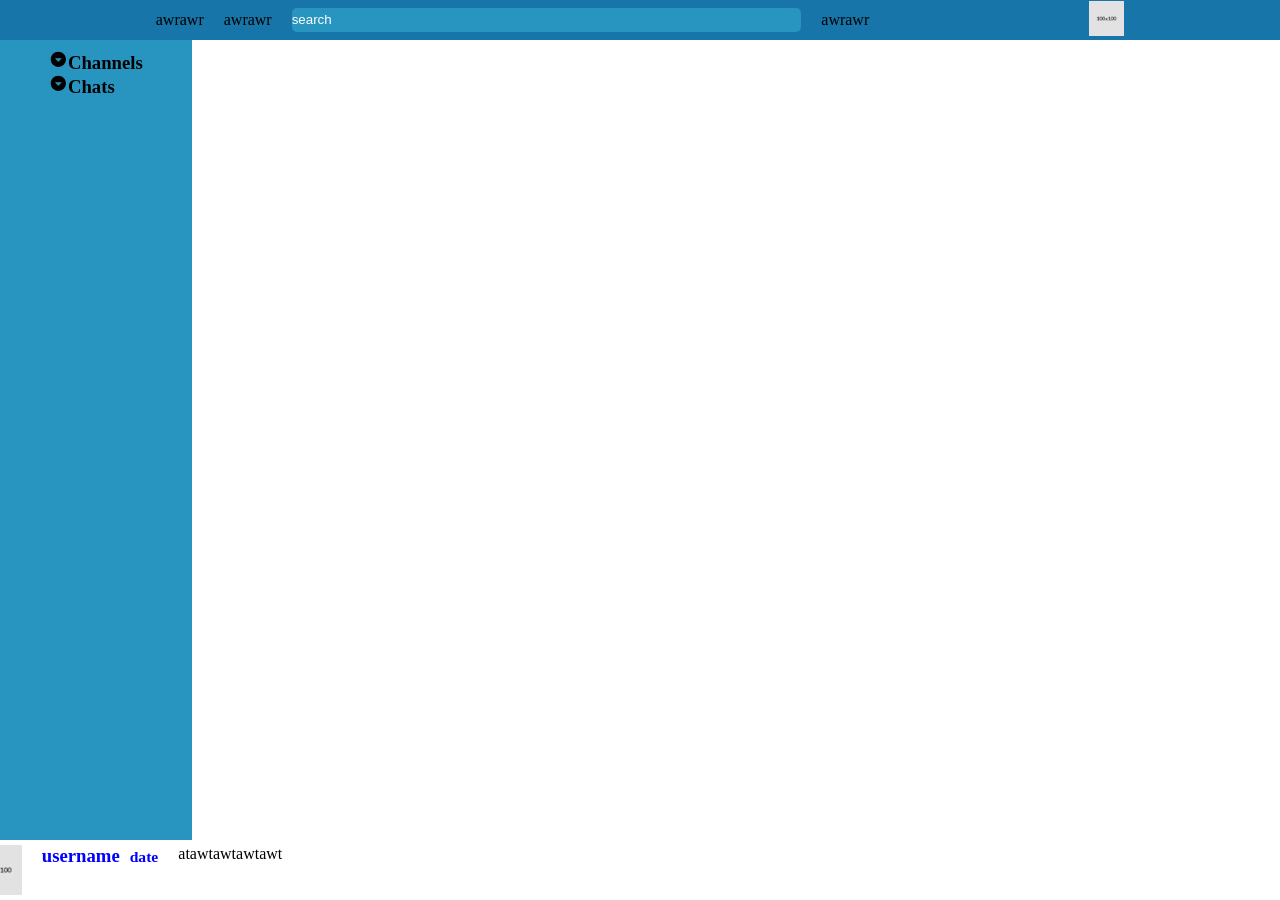
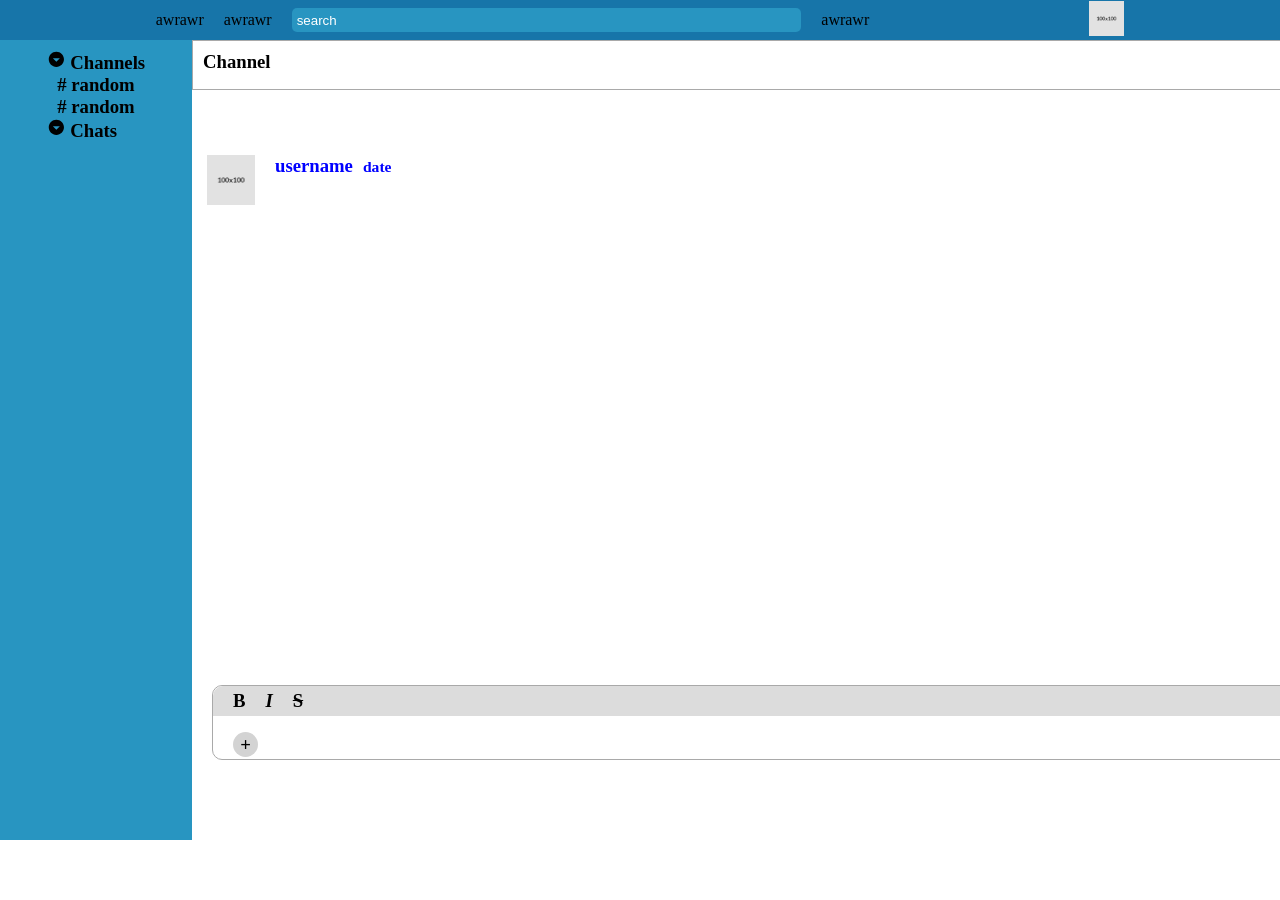
Before and after one commit to AlexTaylorCoder/Hermes, a React (Create React App) app in the folder client/: page /#/ in a window 1280 px wide. After the commit the page ends 840 px from the top, so only its background shows below. Built offline with nearby package versions, Linux system fonts and the light colour scheme; no server answers.

Commit message:
Contiuing homepage

```diff
--- a/client/package.json
+++ b/client/package.json
@@ -9,6 +9,7 @@
     "@testing-library/jest-dom": "^5.16.5",
     "@testing-library/react": "^13.3.0",
     "@testing-library/user-event": "^13.5.0",
+    "draft-js": "^0.11.7",
     "react": "^18.2.0",
     "react-dom": "^18.2.0",
     "react-icons": "^4.4.0",
--- a/client/src/App.jsx
+++ b/client/src/App.jsx
@@ -1,10 +1,10 @@
 import { useEffect, useState } from "react";
 import CreateAccount from "./user/createaccount";
 import Login from "./user/login";
-import PostMesssage from "./channel/postmessage";
-import Message from "./channel/message";
 import Sidebar from "./channel/sidebar";
 import Topbar from "./channel/topbar";
+import ChannelContainer from "./channel/channelcontainer";
+import PostMesssage from "./channel/postmessage";
 function App() {
   const [user,setUser] = useState({})
 
@@ -16,9 +16,11 @@ function App() {
   return (
     <div className="App">
     <Topbar/>
-    <Sidebar/>
+    <div className = "flex-items">
+      <Sidebar/>
+      <ChannelContainer/>
+    </div>
     {/* <CreateAccount/> */}
-    <Message />
     {/* <Login /> */}
     </div>
   );
--- /dev/null
+++ b/client/src/channel/channelcontainer.jsx
@@ -0,0 +1,24 @@
+import Message from "./message"
+import PostMesssage from "./postmessage";
+
+
+function ChannelContainer() {
+
+    return (
+        <div id ="channel-container">
+            <div className="channel-top">
+                <h3>Channel</h3>
+            </div>
+            <div className="message-container">
+                <Message />
+            </div>
+
+            <div className="post-message-container">
+                <PostMesssage/>
+            </div>
+        </div>
+    )
+}
+
+
+export default ChannelContainer
--- a/client/src/channel/message.jsx
+++ b/client/src/channel/message.jsx
@@ -6,11 +6,11 @@ function Message() {
         <div id = "message">
             <img src={src} height="50px" width="48px"/>
             <div className="message-header">
-                <h3>username</h3>
+                <div className="message-body">
+                    <h3>username</h3>
+                </div>
                 <h3><small>date</small></h3>
-            </div>
-            <div className="message-body">
-                <p>atawtawtawtawt</p>
+
             </div>
         </div>
     )
--- a/client/src/channel/postmessage.jsx
+++ b/client/src/channel/postmessage.jsx
@@ -1,41 +1,19 @@
-import { useEffect, useState } from "react"
+import { useState } from "react"
+import {Editor,EditorState,RichUtils} from "draft-js"
+import 'draft-js/dist/Draft.css';
 
 
 function PostMesssage() {
-    const [skip,setSkip] = useState(true)
-    const [bold,setBold] = useState(false)
-    const [italics,setItalics] = useState(false)
-    const [strike,setStrike] = useState(false)
+    const [editorState, setEditorState] = useState(() => EditorState.createEmpty());
 
-    const [text,setText] = useState("")
-
-    // useEffect(()=> {
-    //     if (skip) setSkip(false)
-    //     else {
-    //         if (bold === true) {
-    //             setText("<b>")
-    //         }
-    //         else {
-    //             setText(...text,"</b>")
-    //         }
-    // }
-    // },[bold])
-
-
-    console.log(text)
-    console.log(bold)
-    function handleInput(e) {
-
-        setText(e.target.value)
-    }
     return (
         <div id = "post-message">
             <div className="post-message-top">
-               <h3 onClick={()=>setBold(!bold)}>B</h3>
-               <h3 onClick={()=>setItalics(!italics)}><i>I</i></h3>
-               <h3 onClick={()=>setStrike(!strike)}><s>S</s></h3>
+               <h3 onClick={()=>RichUtils.toggleInlineStyle("BOLD")}>B</h3>
+               <h3 onClick={()=>RichUtils.toggleInlineStyle("BOLD")}><i>I</i></h3>
+               <h3 onClick={()=>RichUtils.toggleInlineStyle("BOLD")}><s>S</s></h3>
             </div>
-            <textarea style={ bold ? {fontWeight:"bold"} : {fontWeight: "normal"}} onChange={handleInput} value={text}/>
+            <Editor editorState={editorState} onChange={setEditorState} />
             <div className = "post-message-bottom">
                 <div className = "box-icon">
                     <h3>+</h3>
--- a/client/src/channel/sidebar.jsx
+++ b/client/src/channel/sidebar.jsx
@@ -1,13 +1,16 @@
-import {IoMdArrowDropdownCircle} from "react-icons/io"
+import { useState } from "react"
+import {IoMdArrowDropdownCircle,IoMdArrowDropupCircle} from "react-icons/io"
 
 function Sidebar() {
     //Contains channels and at bottom creatte channel
+    const [expandChannel,setExpandChannel] = useState(true)
     return (
 
         <div id = "sidebar">
             <div className="sidebar-area">
-                <h3><IoMdArrowDropdownCircle/>Channels</h3>
-                <h3><IoMdArrowDropdownCircle/>Chats</h3>
+                <h3 onClick={()=>setExpandChannel(!expandChannel)}> {expandChannel ? <IoMdArrowDropdownCircle/> : <IoMdArrowDropupCircle/>}  Channels</h3>
+                {expandChannel ? <div className="expand-channels"><h3># random</h3><h3> # random</h3></div> : null}
+                <h3><IoMdArrowDropdownCircle/> Chats</h3>
             </div>
         </div>
     )
--- a/client/src/index.css
+++ b/client/src/index.css
@@ -7,6 +7,10 @@
 **::after, **::before {
   padding: 0;
   margin: 0;
+}
+
+:root {
+  overflow: hidden;
 }
 
 input, textarea {
@@ -67,6 +71,7 @@ textarea:focus {
   flex-direction: row;
 }
 #topbar .topbar-search-input {
+  padding: 5px;
   width: 40%;
   height: 70%;
   border-radius: 5px;
@@ -88,6 +93,28 @@ textarea:focus {
   justify-content: center;
 }
 
+#channel-container {
+  display: flex;
+  flex-direction: column;
+}
+#channel-container .channel-top {
+  position: fixed;
+  height: 50px;
+  border: 1px solid darkgray;
+  width: 100%;
+  padding: 10px;
+}
+#channel-container .message-container {
+  margin-top: 100px;
+  padding: 10px;
+}
+#channel-container .post-message-container {
+  padding: 20px;
+  position: fixed;
+  bottom: 20px;
+  width: 100%;
+}
+
 #sidebar {
   display: flex;
   padding: 10px;
@@ -103,6 +130,16 @@ textarea:focus {
   display: flex;
   flex-direction: column;
 }
+#sidebar .expand-channels {
+  display: flex;
+  flex-direction: column;
+  align-items: center;
+  justify-content: center;
+}
+
+.flex-items {
+  display: flex;
+}
 
 #message {
   display: flex;
@@ -110,7 +147,7 @@ textarea:focus {
   flex-direction: row;
   justify-content: center;
   align-items: flex-start;
-  width: 20%;
+  width: 100%;
   gap: 20px;
 }
 #message .message-header {
@@ -124,11 +161,12 @@ textarea:focus {
 #message .message-body {
   display: flex;
   flex-direction: column;
+  flex-wrap: wrap;
 }
 
 #post-message {
   margin: 0 auto;
-  width: 50%;
+  width: 100%;
   border-radius: 10px;
   border: 1px solid darkgray;
 }
--- a/client/src/index.scss
+++ b/client/src/index.scss
@@ -11,6 +11,9 @@ $formsecondary: rgba(23,117,169,255);
 **::after,**::before {
     padding: 0;
     margin:0
+}
+:root {
+    overflow: hidden;
 }
 
 input, textarea {
@@ -68,6 +71,7 @@ textarea:focus {
     gap:20px;
     flex-direction: row;
     .topbar-search-input {
+        padding: 5px;
         width: 40%;
         height: 70%;
         border-radius: 5px;
@@ -81,6 +85,27 @@ textarea:focus {
         justify-content: flex-end;
         margin-left: 200px;
         justify-content: center;
+    }
+}
+#channel-container {
+    display: flex;
+    flex-direction: column;
+    .channel-top {
+        position:fixed;
+        height: 50px;
+        border: 1px solid darkgray;
+        width:100%;
+        padding: 10px;
+    }
+    .message-container {
+        margin-top: 100px;
+        padding: 10px;
+    }
+    .post-message-container {
+        padding: 20px;
+        position: fixed;
+        bottom: 20px;
+        width: 100%;
     }
 }
 #sidebar {
@@ -97,6 +122,15 @@ textarea:focus {
         display: flex;
         flex-direction: column;
     }
+    .expand-channels {
+        display: flex;
+        flex-direction: column;
+        align-items: center;
+        justify-content: center;
+    }
+}
+.flex-items {
+    display: flex;
 }
 #message {
     display: flex;
@@ -104,8 +138,7 @@ textarea:focus {
     flex-direction: row;
     justify-content: center;
     align-items: flex-start;
-    width: 20%;
-
+    width: 100%;
     gap: 20px;
     .message-header {
         display: flex;
@@ -118,6 +151,7 @@ textarea:focus {
     .message-body {
         display:flex;
         flex-direction: column;
+        flex-wrap: wrap;
     }
     // p {
     //     inline-size: 70%;
@@ -127,7 +161,7 @@ textarea:focus {
 }
 #post-message {
     margin: 0 auto;
-    width: 50%;
+    width: 100%;
     border-radius: 10px;
     border: 1px solid darkgray;
     .post-message-top {
--- a/client/src/user/createaccount.jsx
+++ b/client/src/user/createaccount.jsx
@@ -40,7 +40,7 @@ function CreateAccount({onLogin}) {
                     <input id = "last_name" type = "text" placeholder = "Last Name" value = {lastName} onChange={(e) => setLastName(e.target.value)}/>
 
                     <label for = "username">User Name</label>
-                    <input id = "username" type="text" placeholder="Username" value = {userName} onChange={(e) => setUserName(e.target.value)}/>
+                    <input id = "username" type="text" placeholder="Username" value = {username} onChange={(e) => setUserName(e.target.value)}/>
 
                     <label for = "password">Password</label>
                     <input id = "password" type="password" placeholder="Password" value = {password} onChange={(e) => setPassword(e.target.value)}/>
```
Also changed, not shown: 2 other files (tests, documents, lock files or other folders).
